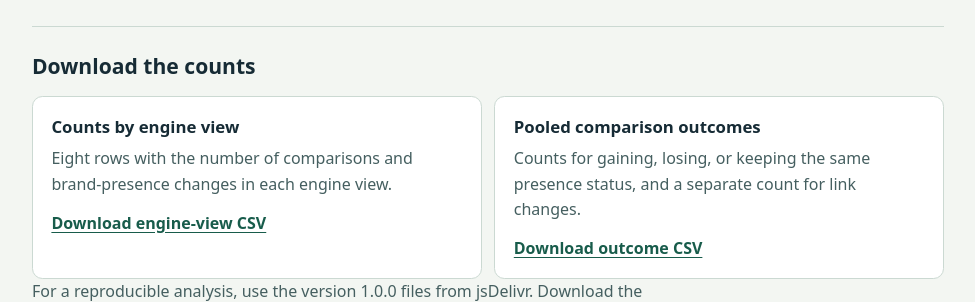
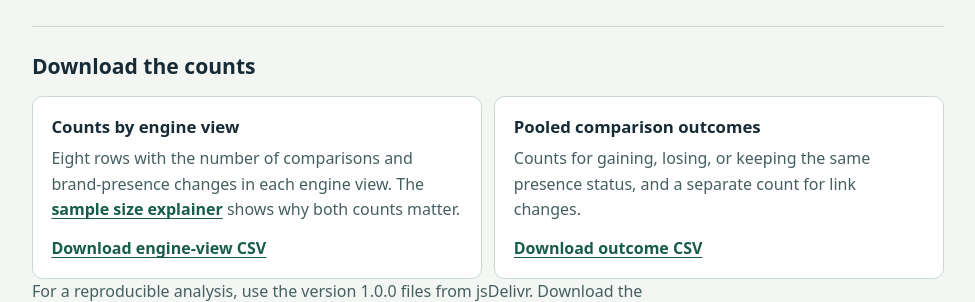
Before and after one commit to PodPitch/visibilityos-audit-template, a browser extension: page study/dataset/index.html in a window 1280 px wide. Shown: the part 447-749 px from the top of the page, without its empty margins (152-1127 px from the left). Drawn offline with Linux system fonts and the light colour scheme.

Commit message:
docs: link the sample size explainer from the study dataset

```diff
--- a/study/dataset/index.html
+++ b/study/dataset/index.html
@@ -60,7 +60,7 @@
       <div class="downloads">
         <article>
           <h3>Counts by engine view</h3>
-          <p>Eight rows with the number of comparisons and brand-presence changes in each engine view.</p>
+          <p>Eight rows with the number of comparisons and brand-presence changes in each engine view. The <a href="https://visibilityos-sample-precision.pages.dev/">sample size explainer</a> shows why both counts matter.</p>
           <a href="engine-views.csv" download>Download engine-view CSV</a>
         </article>
         <article>
```
